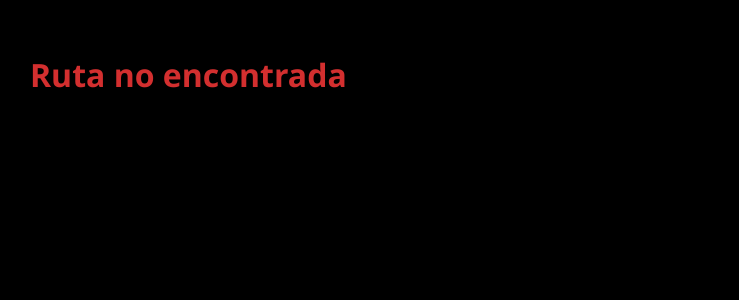
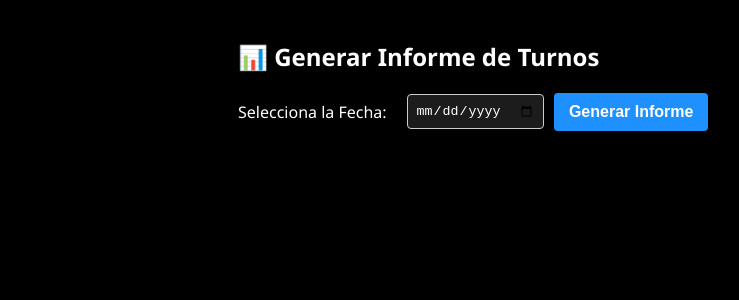
Before and after one commit to SistemasCampana/Turnos_frontend, a React (Create React App) app: page /informe in a window 1280 px wide. Shown: the top 300 px of the page, without its empty margins (2-741 px from the left). Built offline with nearby package versions, Linux system fonts and the light colour scheme.

Commit message:
informe de turnos

```diff
--- a/src/App.jsx
+++ b/src/App.jsx
@@ -4,6 +4,8 @@ import Login from './componentes/Login';
 import PedirTurno from './componentes/PedirTurno';
 import MostrarTurno from './componentes/MostrarTurno';
 import PanelCajero from './componentes/PanelCajero';
+// 📊 Importamos el nuevo componente de Informe
+import InformeTurnos from './componentes/InformeTurnos';
 import './App.css';
 
 function App() {
@@ -14,6 +16,10 @@ function App() {
         <Route path="/turno" element={<PedirTurno />} />
         <Route path="/pantalla" element={<MostrarTurno />} />
         <Route path="/panel" element={<PanelCajero />} />
+
+        {/* 📊 NUEVA RUTA: Muestra el componente de informe */}
+        <Route path="/informe" element={<InformeTurnos />} />
+
         <Route path="*" element={<div style={{ padding: '2rem' }}><h1>Ruta no encontrada</h1></div>} />
       </Routes>
     </Router>
--- /dev/null
+++ b/src/componentes/InformeTurnos.jsx
@@ -0,0 +1,115 @@
+// src/componentes/InformeTurnos.jsx
+import React, { useState } from 'react';
+
+// Asegúrate de que esta URL base sea la correcta para tu Backend de Flask
+const API_URL = 'http://localhost:5000/api/turnos';
+
+const InformeTurnos = () => {
+    const [fecha, setFecha] = useState('');
+    const [informe, setInforme] = useState(null);
+    const [error, setError] = useState('');
+    const [cargando, setCargando] = useState(false);
+
+    const handleGenerarInforme = async () => {
+        if (!fecha) {
+            setError('Por favor, selecciona una fecha.');
+            setInforme(null);
+            return;
+        }
+
+        setError('');
+        setCargando(true);
+        setInforme(null);
+
+        try {
+            // Llama a la nueva ruta API del Backend
+            const response = await fetch(`${API_URL}/informe/${fecha}`, {
+                method: 'GET',
+                headers: {
+                    'Content-Type': 'application/json',
+                },
+            });
+
+            const data = await response.json();
+
+            if (!response.ok) {
+                // Si la respuesta no es OK (ej. 400 o 500)
+                setError(data.error || 'Error desconocido al obtener el informe.');
+                setCargando(false);
+                return;
+            }
+
+            setInforme(data);
+        } catch (err) {
+            setError('Fallo la conexión con el servidor. Revisa que el Backend esté corriendo.');
+        } finally {
+            setCargando(false);
+        }
+    };
+
+    return (
+        <div style={{ padding: '20px', maxWidth: '800px', margin: '0 auto' }}>
+            <h2 style={{ color: 'white' }}>📊 Generar Informe de Turnos</h2>
+
+            <div style={{ marginBottom: '20px', display: 'flex', gap: '10px', alignItems: 'center' }}>
+                <label htmlFor="fecha-informe" style={{ color: 'white' }}>Selecciona la Fecha:</label>
+                <input
+                    type="date"
+                    id="fecha-informe"
+                    value={fecha}
+                    onChange={(e) => setFecha(e.target.value)}
+                    style={{ padding: '8px', borderRadius: '4px', border: '1px solid #ccc' }}
+                />
+                <button
+                    onClick={handleGenerarInforme}
+                    disabled={cargando}
+                    style={{
+                        padding: '10px 15px',
+                        backgroundColor: '#1E90FF', // Un azul para diferenciar del rojo
+                        color: 'white',
+                        border: 'none',
+                        borderRadius: '4px',
+                        cursor: cargando ? 'not-allowed' : 'pointer'
+                    }}
+                >
+                    {cargando ? 'Cargando...' : 'Generar Informe'}
+                </button>
+            </div>
+
+            {error && <p style={{ color: '#FF4500', fontWeight: 'bold' }}>Error: {error}</p>}
+
+            {informe && (
+                <div style={{ backgroundColor: '#2e2e2e', padding: '15px', borderRadius: '8px', border: '1px solid #444' }}>
+                    <h3 style={{ color: '#00FA9A' }}>✅ Informe del Día: {informe.fecha}</h3>
+                    <p style={{ color: 'white', fontSize: '1.2em', fontWeight: 'bold' }}>
+                        Total de Turnos Generados: {informe.total_turnos}
+                    </p>
+
+                    <hr style={{ borderColor: '#444' }} />
+
+                    <h4 style={{ color: 'white' }}>Detalle de Turnos ({informe.total_turnos}):</h4>
+
+                    {informe.detalle_turnos.length > 0 ? (
+                        <ul style={{ listStyleType: 'none', padding: 0 }}>
+                            {informe.detalle_turnos.map((turno) => (
+                                <li key={turno.id} style={{
+                                    backgroundColor: '#3a3a3a',
+                                    padding: '10px',
+                                    margin: '5px 0',
+                                    borderRadius: '4px',
+                                    color: 'white'
+                                }}>
+                                    **Turno {turno.numero}** | Cliente: {turno.nombre_cliente} | Bodega: {turno.bodega} | Estado: {turno.estado}
+                                </li>
+                            ))}
+                        </ul>
+                    ) : (
+                        <p style={{ color: '#ffdd57' }}>No se encontraron turnos para la fecha seleccionada.</p>
+                    )}
+                </div>
+            )}
+        </div>
+    );
+};
+
+export default InformeTurnos;
--- a/src/componentes/Navbar.jsx
+++ b/src/componentes/Navbar.jsx
@@ -9,6 +9,7 @@ const Navbar = () => {
     if (!window.confirm("⚠️ ¿Seguro que quieres reiniciar todos los turnos?")) return;
 
     try {
+      // Nota: Tu URL de backend es 'https://turnos-backend-b0jc.onrender.com'
       const res = await fetch("https://turnos-backend-b0jc.onrender.com/api/turnos/reiniciar", {
         method: "POST",
         headers: {
@@ -40,6 +41,12 @@ const Navbar = () => {
       <button className="navButton" onClick={() => navigate("/panel")}>
         Panel Cajero
       </button>
+
+      {/* 📊 NUEVO BOTÓN PARA GENERAR EL INFORME */}
+      <button className="navButton" onClick={() => navigate("/informe")}>
+        📊 Generar Informe
+      </button>
+
       <button className="btnReiniciar" onClick={reiniciarTurnos}>
         🔄 Reiniciar Turnos
       </button>
```
